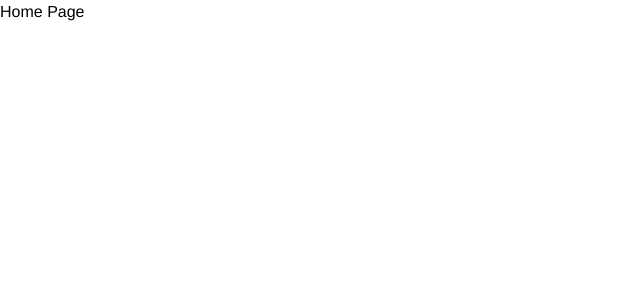
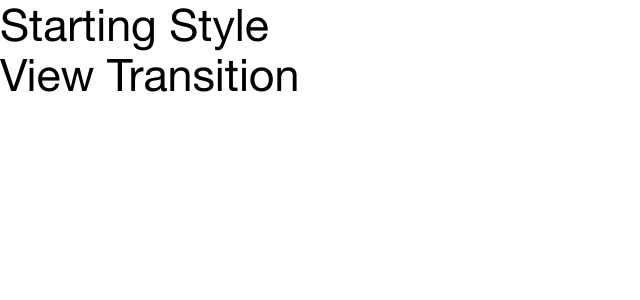
Before and after one commit to Dinil-Thilakarathne/css-labs, a Next.js app: page / in a window 1280 px wide. Shown: the top 300 px of the page, without its empty margins (0-640 px from the left). Built offline with nearby package versions, Linux system fonts and the light colour scheme.

Commit message:
Add site navigation and update page layout to include navigation links

```diff
--- a/app/layout.tsx
+++ b/app/layout.tsx
@@ -1,6 +1,7 @@
 import type { Metadata } from "next";
 import { Geist, Geist_Mono } from "next/font/google";
 import "./globals.css";
+import { helveticaNeue } from "@/fonts/indext";
 
 const geistSans = Geist({
   variable: "--font-geist-sans",
@@ -24,7 +25,9 @@ export default function RootLayout({
 }>) {
   return (
     <html lang="en">
-      <body className={`${geistSans.variable} ${geistMono.variable}`}>
+      <body
+        className={`${geistSans.variable} ${geistMono.variable} ${helveticaNeue.variable}`}
+      >
         {children}
       </body>
     </html>
--- a/app/page.tsx
+++ b/app/page.tsx
@@ -1,3 +1,20 @@
+import { siteNav } from "@/libs/data";
+import Link from "next/link";
+
 export default function Page() {
-  return <h1>Home Page</h1>;
+  return (
+    <main className="text-red text-4xl ">
+      <div>
+        {siteNav.map((nav, i) => {
+          return (
+            <div key={i}>
+              <Link href={nav.href} className="home-link">
+                {nav.name}
+              </Link>
+            </div>
+          );
+        })}
+      </div>
+    </main>
+  );
 }
--- /dev/null
+++ b/libs/data.ts
@@ -0,0 +1,4 @@
+export const siteNav = [
+  { name: 'Starting Style', href: '/starting-style' },
+  { name: 'View Transition', href: '/view-transition' },
+];
```
